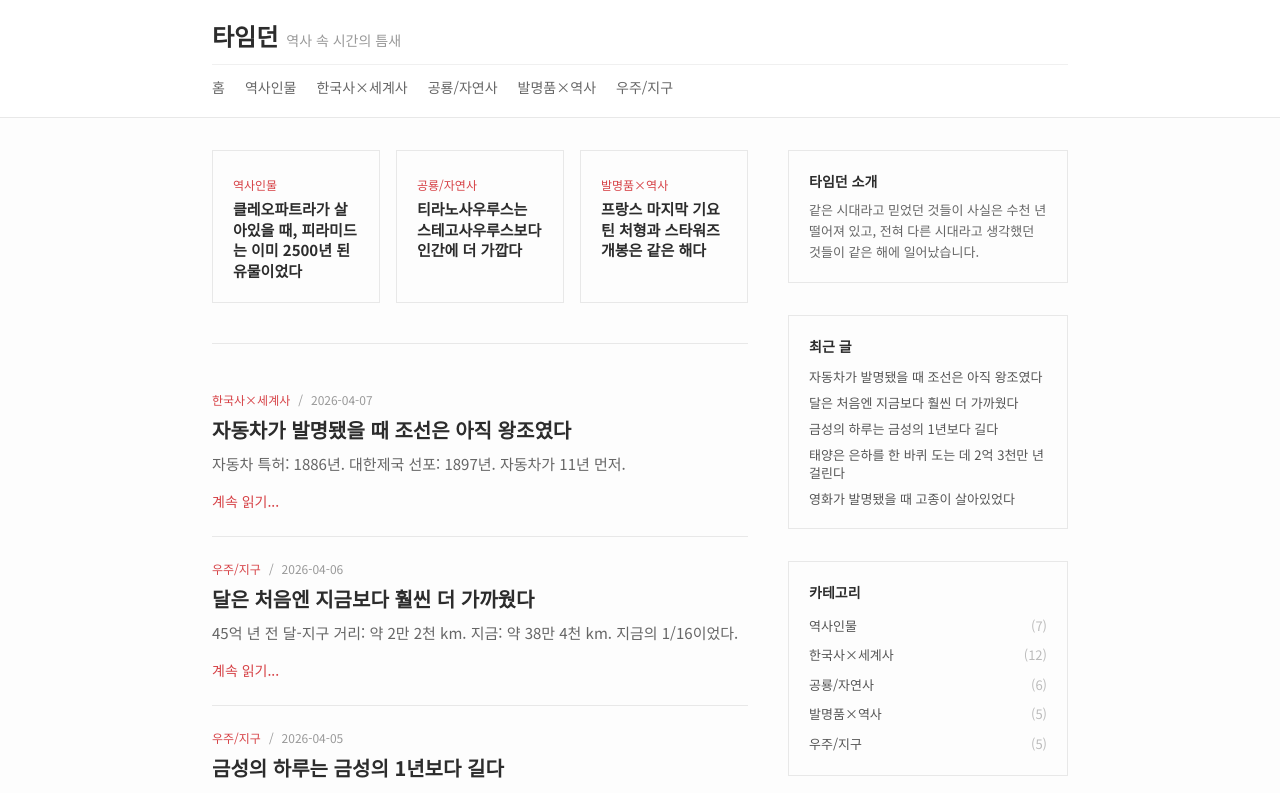
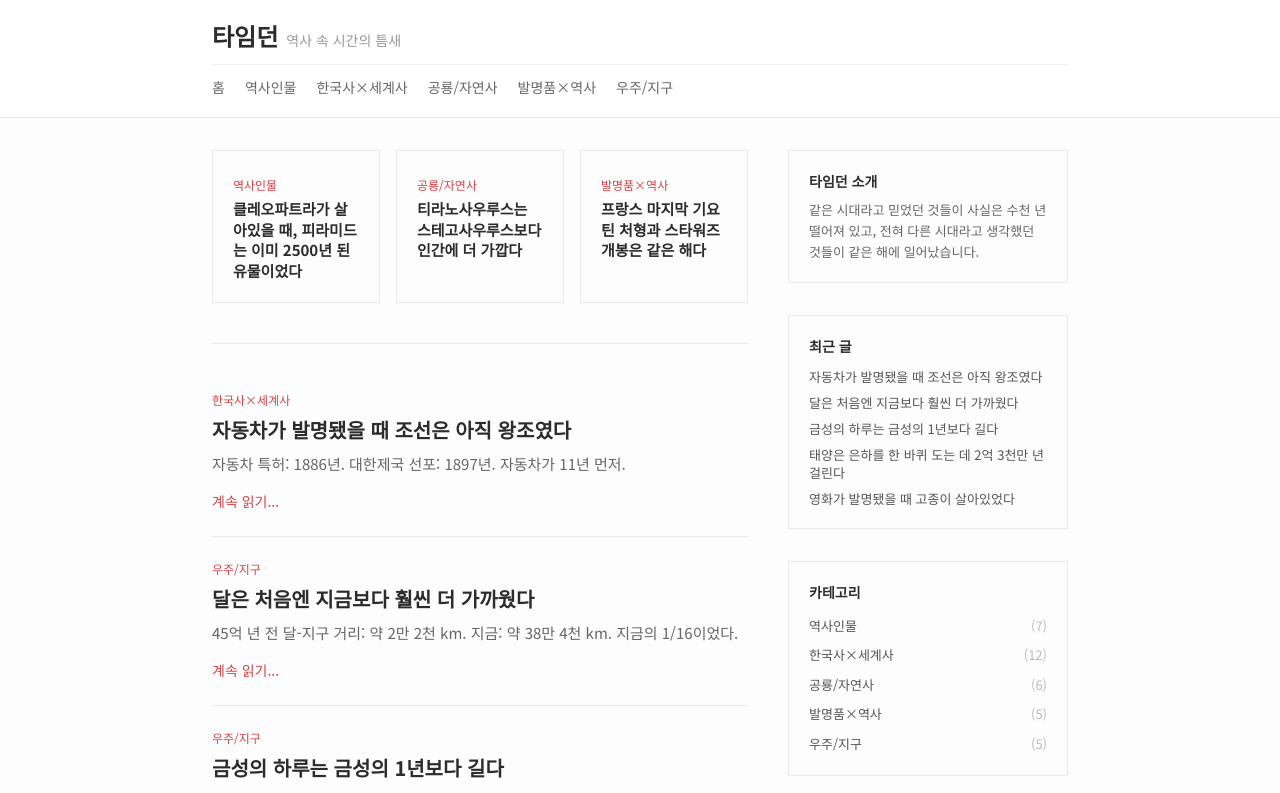
Before and after one commit to donebystudio-kor/timedone, a Next.js app: page / in a window 1280 px wide. Shown: the top 793 px of the page. Built offline with nearby package versions, Linux system fonts and the light colour scheme.

Commit message:
remove: 포스트 카드/상세에서 작성 날짜 제거
Co-Authored-By: Claude Opus 4.6 <noreply@anthropic.com>

```diff
--- a/app/posts/[slug]/page.tsx
+++ b/app/posts/[slug]/page.tsx
@@ -56,19 +56,15 @@ export default async function PostPage({ params }: Props) {
       {/* 포스트 본문 */}
       <article>
         {/* 메타 정보 */}
-        <div className="flex items-center gap-2 text-xs text-[#999] mb-3">
+        <div className="text-xs text-[#999] mb-3">
           {category && (
-            <>
             <Link
               href={`/category/${category.id}`}
               className="text-[#d64045] hover:underline"
             >
               {category.name}
             </Link>
-              <span>/</span>
-            </>
           )}
-          <time>{post.date}</time>
         </div>
 
         {/* 제목 */}
--- a/components/PostCard.tsx
+++ b/components/PostCard.tsx
@@ -7,19 +7,15 @@ export default function PostCard({ post }: { post: Post }) {
   return (
     <article className="py-6 border-b border-[#e8e8e8] last:border-b-0">
       {/* 메타 정보 */}
-      <div className="flex items-center gap-2 text-xs text-[#999] mb-2">
+      <div className="text-xs text-[#999] mb-2">
         {category && (
-          <>
           <Link
             href={`/category/${category.id}`}
             className="text-[#d64045] hover:underline"
           >
             {category.name}
           </Link>
-            <span>/</span>
-          </>
         )}
-        <time>{post.date}</time>
       </div>
 
       {/* 제목 */}
```
Lines whose indentation alone changed are shown as unchanged.
